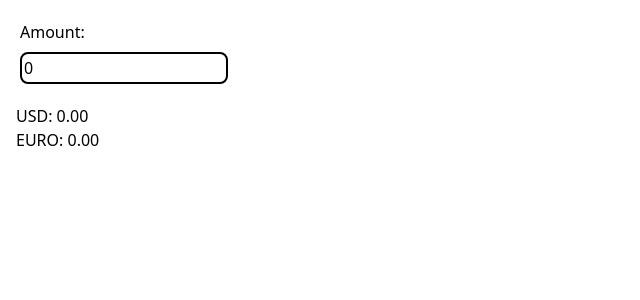
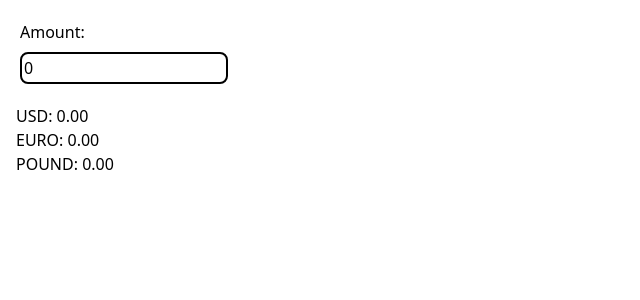
Before and after one commit to SE-ABOSALIM/Coursera, a React (Vite) app in the folder Meta/Fullstack/Advanced React/React/: page / in a window 1280 px wide. Shown: the top 300 px of the page, without its empty margins (0-640 px from the left). Built offline with nearby package versions, Linux system fonts and the light colour scheme.

Commit message:
pound currency added

```diff
--- a/Meta/Fullstack/Advanced React/React/src/App.tsx
+++ b/Meta/Fullstack/Advanced React/React/src/App.tsx
@@ -1,6 +1,13 @@
+// const App = () => {
+//   return <></>;
+// };
+
+// export default App;
+
 /* Render Props Currency converter app example */
 import CCApp from "./components/Currency Converter/CCApp";
 import EURO from "./components/Currency Converter/EURO";
+import POUND from "./components/Currency Converter/POUND";
 import USD from "./components/Currency Converter/USD";
 
 const App = () => {
@@ -12,6 +19,7 @@ const App = () => {
             <>
               <USD amount={amount} />
               <EURO amount={amount} />
+              <POUND amount={amount} />
             </>
           );
         }}
--- /dev/null
+++ b/Meta/Fullstack/Advanced React/React/src/components/Currency Converter/POUND.tsx
@@ -0,0 +1,9 @@
+type PoundProps = {
+  amount: number;
+};
+
+const POUND = ({ amount }: PoundProps) => {
+  return <div className="ml-4">POUND: {(amount * 0.017).toFixed(2)}</div>;
+};
+
+export default POUND;
--- a/Meta/Fullstack/Advanced React/React/src/components/Currency Converter/USD.tsx
+++ b/Meta/Fullstack/Advanced React/React/src/components/Currency Converter/USD.tsx
@@ -1,9 +1,9 @@
 /* Render Props Currency converter app example */
-type USDProps = {
+type UsdProps = {
   amount: number;
 };
 
-const USD = ({ amount }: USDProps) => {
+const USD = ({ amount }: UsdProps) => {
   return <div className="ml-4">USD: {(amount * 0.023).toFixed(2)}</div>;
 };
 
```
